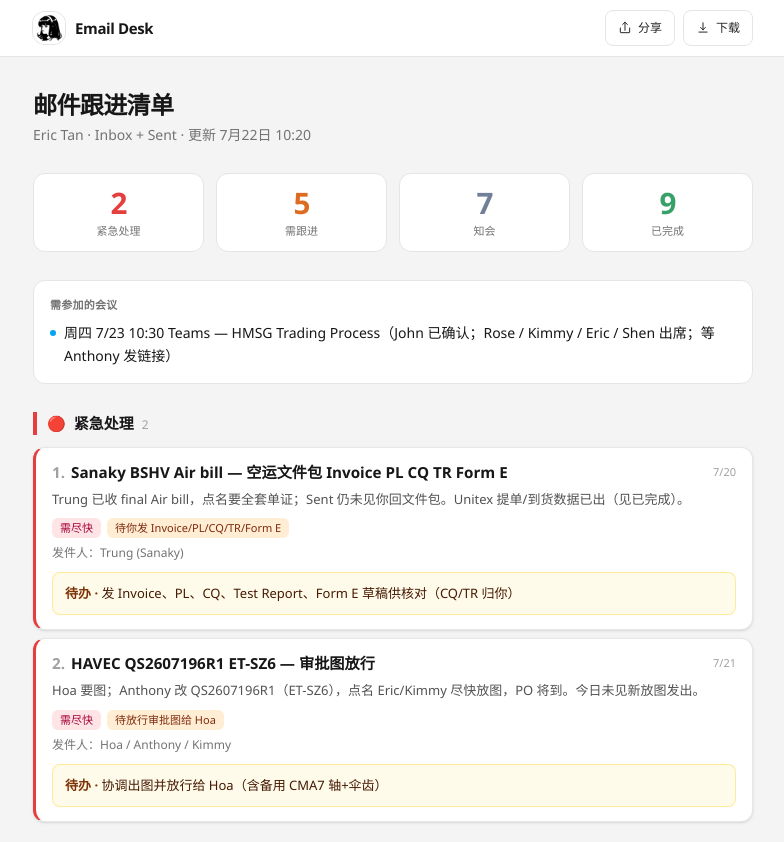
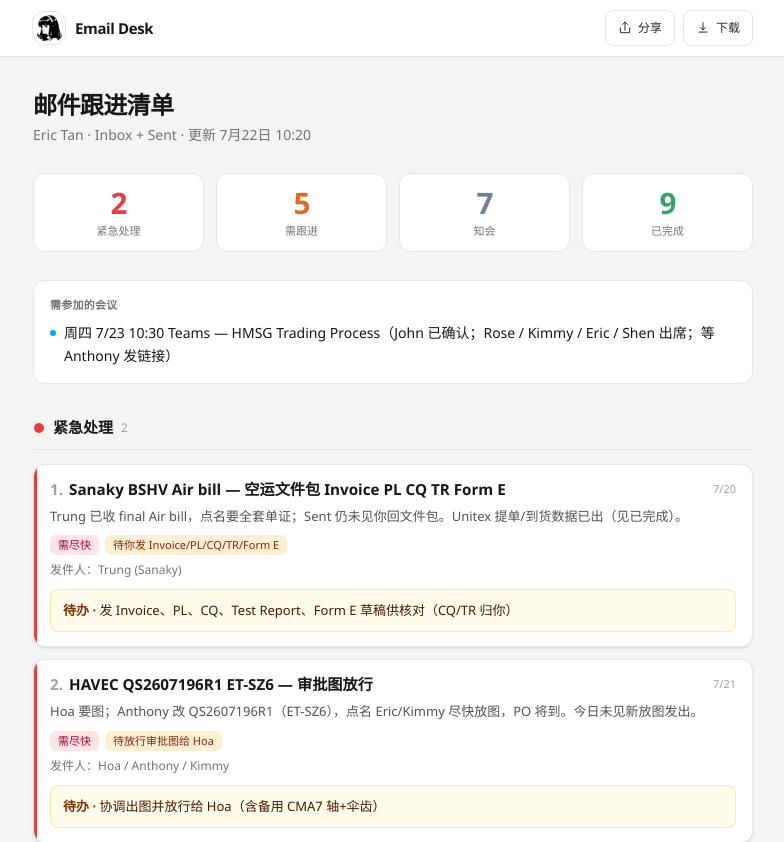
Before and after one commit to erict16/email-desk, a Next.js app: page / in a window 1280 px wide. Shown: the top 842 px of the page, without its empty margins (247-1031 px from the left). Built offline with nearby package versions, Linux system fonts and the light colour scheme.

Commit message:
ui: only urgent card stripe flush to radius; title hairline
- Drop section vertical bars; thin bottom border + crisp SVG marks
- Left accent only on 紧急 cards via absolute strip (not border-left)
- Slightly more space between sections/cards

```diff
--- a/src/components/Board.tsx
+++ b/src/components/Board.tsx
@@ -4,8 +4,8 @@ import AppHeader from "@/components/AppHeader";
 
 /**
  * Order: 紧急 → 需跟进 → 知会 → 已完成
- * Section title = WorkBuddy style: emoji + thin left hairline (no fill bar)
- * Card left stripe = per-priority color
+ * Section title: crisp SVG mark + text + thin bottom hairline (no vertical bar)
+ * Only 紧急 cards get left accent stripe (flush to rounded edge)
  */
 const STATS = [
   {
@@ -13,44 +13,40 @@ const STATS = [
     id: "block-urgent",
     label: "紧急处理",
     tone: "urgent" as const,
-    emoji: "🔴",
     match: (p: Priority) => p === "P0",
     sectionTitle: "紧急处理",
     hideAction: false,
-    cardTone: "urgent" as const,
+    stripe: true,
   },
   {
     key: "follow" as const,
     id: "block-follow",
     label: "需跟进",
     tone: "follow" as const,
-    emoji: "🟠",
     match: (p: Priority) => p === "P1" || p === "P2",
     sectionTitle: "需跟进",
     hideAction: false,
-    cardTone: "follow" as const,
+    stripe: false,
   },
   {
     key: "info" as const,
     id: "block-info",
     label: "知会",
     tone: "info" as const,
-    emoji: "⚪",
     match: (p: Priority) => p === "FYI",
     sectionTitle: "知会",
     hideAction: true,
-    cardTone: "info" as const,
+    stripe: false,
   },
   {
     key: "done" as const,
     id: "block-done",
     label: "已完成",
     tone: "done" as const,
-    emoji: "✅",
     match: (p: Priority) => p === "OK",
     sectionTitle: "已完成",
     hideAction: true,
-    cardTone: "done" as const,
+    stripe: false,
   },
 ];
 
@@ -72,13 +68,50 @@ const TONE_HOVER: Record<(typeof STATS)[number]["tone"], string> = {
     "hover:-translate-y-0.5 hover:border-[var(--info-border)] hover:bg-[var(--info-soft)] hover:shadow-md",
 };
 
-/** WorkBuddy h2: padding-left + 4px border-left, no background */
-const SECTION_LINE: Record<(typeof STATS)[number]["tone"], string> = {
-  urgent: "border-l-[var(--urgent)]",
-  follow: "border-l-[var(--follow)]",
-  done: "border-l-[var(--done)]",
-  info: "border-l-[var(--info)]",
+const MARK_COLOR: Record<(typeof STATS)[number]["tone"], string> = {
+  urgent: "var(--urgent)",
+  follow: "var(--follow)",
+  done: "var(--done)",
+  info: "var(--info)",
 };
+
+/** Crisp vector marks — no system emoji blur on Windows */
+function SectionMark({ tone }: { tone: (typeof STATS)[number]["tone"] }) {
+  const c = MARK_COLOR[tone];
+  if (tone === "done") {
+    return (
+      <svg
+        width="14"
+        height="14"
+        viewBox="0 0 16 16"
+        className="shrink-0"
+        aria-hidden
+      >
+        <circle cx="8" cy="8" r="7" fill={c} />
+        <path
+          d="M4.8 8.2l2.1 2.1 4.3-4.4"
+          fill="none"
+          stroke="#fff"
+          strokeWidth="1.8"
+          strokeLinecap="round"
+          strokeLinejoin="round"
+        />
+      </svg>
+    );
+  }
+  // solid disc for urgent / follow / info
+  return (
+    <svg
+      width="12"
+      height="12"
+      viewBox="0 0 12 12"
+      className="shrink-0"
+      aria-hidden
+    >
+      <circle cx="6" cy="6" r="5" fill={c} />
+    </svg>
+  );
+}
 
 export default function Board({ board }: { board: BoardData }) {
   const allItems: BoardItem[] = board.sections.flatMap((s) => s.items);
@@ -127,7 +160,7 @@ export default function Board({ board }: { board: BoardData }) {
         </section>
 
         {board.meetings.length > 0 && (
-          <section className="mb-7 rounded-xl border border-[var(--line)] bg-[var(--card)] p-4 transition-shadow duration-200 hover:shadow-sm">
+          <section className="mb-8 rounded-xl border border-[var(--line)] bg-[var(--card)] p-4 transition-shadow duration-200 hover:shadow-sm">
             <div className="mb-2 text-[11px] font-semibold uppercase tracking-wide text-[var(--muted)]">
               需参加的会议
             </div>
@@ -144,25 +177,21 @@ export default function Board({ board }: { board: BoardData }) {
           </section>
         )}
 
-        <div className="space-y-7">
+        <div className="space-y-9">
           {STATS.map((block) => {
             const items = allItems.filter((it) => block.match(it.priority));
             if (items.length === 0) return null;
             return (
               <section key={block.id} id={block.id} className="scroll-mt-20">
-                {/* WorkBuddy: emoji + left hairline title, no colored fill */}
-                <h2
-                  className={`mb-3 flex items-baseline gap-2 border-l-4 pl-2.5 text-[15px] font-semibold text-[var(--fg)] ${SECTION_LINE[block.tone]}`}
-                >
-                  <span className="select-none" aria-hidden>
-                    {block.emoji}
-                  </span>
+                {/* Thin horizontal rule under title — no vertical bar */}
+                <h2 className="mb-3.5 flex items-center gap-2 border-b border-[var(--line)] pb-2.5 text-[15px] font-semibold text-[var(--fg)]">
+                  <SectionMark tone={block.tone} />
                   <span>{block.sectionTitle}</span>
                   <span className="text-xs font-medium tabular-nums text-neutral-400">
                     {items.length}
                   </span>
                 </h2>
-                <div className="space-y-2">
+                <div className="space-y-3">
                   {items.map((item) => {
                     globalIndex += 1;
                     return (
@@ -171,7 +200,7 @@ export default function Board({ board }: { board: BoardData }) {
                         item={item}
                         index={globalIndex}
                         hideAction={block.hideAction}
-                        tone={block.cardTone}
+                        showStripe={block.stripe}
                       />
                     );
                   })}
--- a/src/components/Card.tsx
+++ b/src/components/Card.tsx
@@ -1,6 +1,4 @@
 import type { BoardItem } from "@/lib/parse-board";
-
-export type CardTone = "urgent" | "follow" | "done" | "info";
 
 /**
  * Tags are short “who + what” phrases (not bare 等工厂/待客户).
@@ -22,26 +20,18 @@ function tagClass(label: string): string {
   return "bg-neutral-100 text-neutral-700";
 }
 
-/** Left accent on each card (WorkBuddy card edge) */
-const TONE_EDGE: Record<CardTone, string> = {
-  urgent: "border-l-[3px] border-l-[var(--urgent)]",
-  follow: "border-l-[3px] border-l-[var(--follow)]",
-  done: "border-l-[3px] border-l-[var(--done)]",
-  info: "border-l-[3px] border-l-[var(--info)]",
-};
-
 export default function Card({
   item,
   index,
   hideAction = false,
-  tone = "follow",
+  showStripe = false,
 }: {
   item: BoardItem;
   index: number;
   /** 知会 / 已完成：不显示待办条 */
   hideAction?: boolean;
-  /** Left color stripe by section */
-  tone?: CardTone;
+  /** Only 紧急: left accent flush to rounded edge via ::before */
+  showStripe?: boolean;
 }) {
   const isDone = item.priority === "OK";
   const isFyi = item.priority === "FYI";
@@ -49,10 +39,21 @@ export default function Card({
 
   return (
     <article
-      className={`rounded-xl border border-neutral-200/90 bg-white px-4 py-3.5 shadow-sm transition-all duration-200 ease-out hover:-translate-y-0.5 hover:shadow-md dark:border-neutral-800 dark:bg-neutral-950 ${TONE_EDGE[tone]} ${
+      className={`relative overflow-hidden rounded-xl border border-neutral-200/90 bg-white px-4 py-3.5 shadow-sm transition-all duration-200 ease-out hover:-translate-y-0.5 hover:shadow-md dark:border-neutral-800 dark:bg-neutral-950 ${
         isDone || isFyi ? "opacity-[0.88]" : ""
       }`}
     >
+      {/*
+        Flush left stripe: absolute full-height bar + left radii match card.
+        border-left on rounded box leaves gaps at corners — this doesn't.
+      */}
+      {showStripe && (
+        <span
+          aria-hidden
+          className="pointer-events-none absolute inset-y-0 left-0 w-[3px] rounded-l-xl bg-[var(--urgent)]"
+        />
+      )}
+
       <div className="flex items-start justify-between gap-3">
         <h3
           className="min-w-0 select-text text-[0.95rem] font-semibold leading-snug text-neutral-900 dark:text-neutral-50"
```
